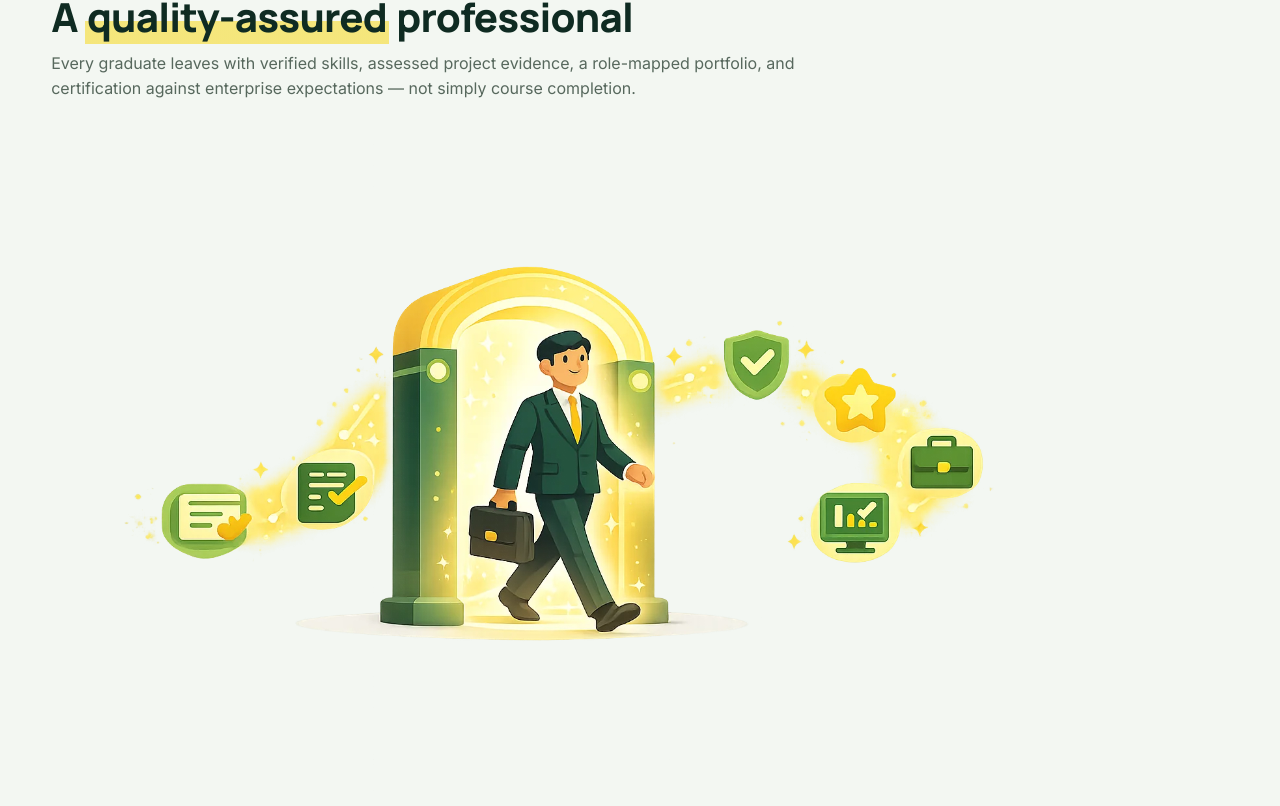
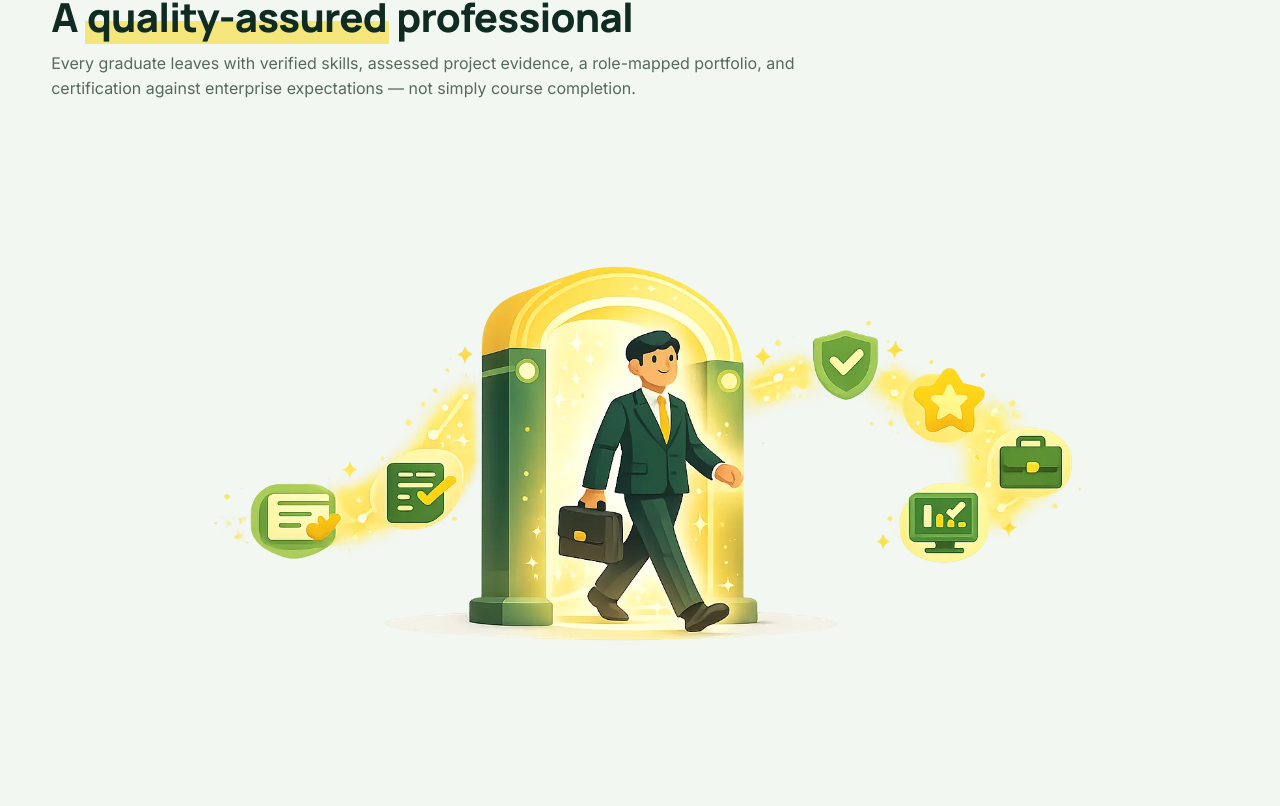
Before and after one commit to Sujaynithish03/emp-website, a React (Vite) app in the folder zip/frontend/: page /programs in a window 1280 px wide. Shown: the part 4966-5772 px from the top of the page. Built offline with nearby package versions, Linux system fonts and the light colour scheme.

Commit message:
Updated Programs page

```diff
--- a/zip/frontend/src/pages/Programs.jsx
+++ b/zip/frontend/src/pages/Programs.jsx
@@ -128,7 +128,7 @@ export default function Programs() {
     <div className="shead reveal"><span className="eyebrow">The Learner Exits As</span>
       <h2>A <mark>quality-assured</mark> professional</h2>
       <p className="muted">Every graduate leaves with verified skills, assessed project evidence, a role-mapped portfolio, and certification against enterprise expectations — not simply course completion.</p></div>
-    <img src={assets['programs-quality-exit']} alt="A professional stepping through a checkpoint gate with verified skill badges" className="banner-illustration reveal"/>
+    <img src={assets['programs-quality-exit']} alt="A professional stepping through a checkpoint gate with verified skill badges" className="banner-illustration reveal" style={{display: 'block', margin: '0 auto'}}/>
     <div className="exitgrid reveal">
       <div className="exit"><div className="iconwrap ic" style={{margin: '0', padding: '7px', background: 'rgba(255,255,255,.12)'}}><svg className="ico" viewBox="0 0 32 32"><rect fill="#155F4B" x="6" y="6" width="20" height="20" rx="5"/><rect fill="#5AB94B" x="11" y="11" width="10" height="10" rx="2.5"/><rect fill="#5AB94B" x="14.6" y="1.5" width="2.8" height="5"/><rect fill="#5AB94B" x="14.6" y="25.5" width="2.8" height="5"/><rect fill="#5AB94B" x="1.5" y="14.6" width="5" height="2.8"/><rect fill="#5AB94B" x="25.5" y="14.6" width="5" height="2.8"/></svg></div><div><strong>AI-Enabled</strong></div></div>
       <div className="exit"><div className="iconwrap ic" style={{margin: '0', padding: '7px', background: 'rgba(255,255,255,.12)'}}><svg className="ico" viewBox="0 0 32 32"><path fill="#155F4B" d="M16 1.5c-6.6 0-11.5 5-11.5 11.5C4.5 21.5 16 30.5 16 30.5S27.5 21.5 27.5 13c0-6.5-4.9-11.5-11.5-11.5z"/><circle fill="#5AB94B" cx="16" cy="12.5" r="4.8"/></svg></div><div><strong>Portfolio</strong><span>Proven</span></div></div>
```
